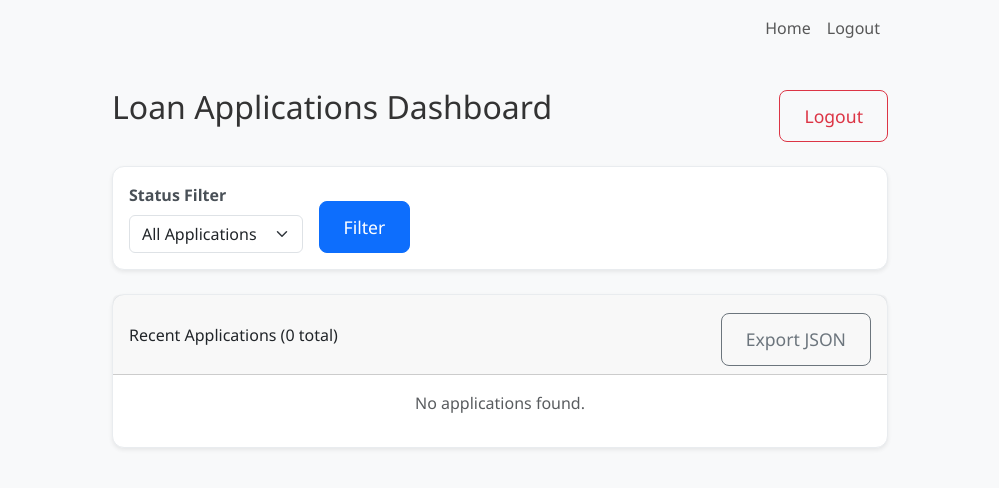
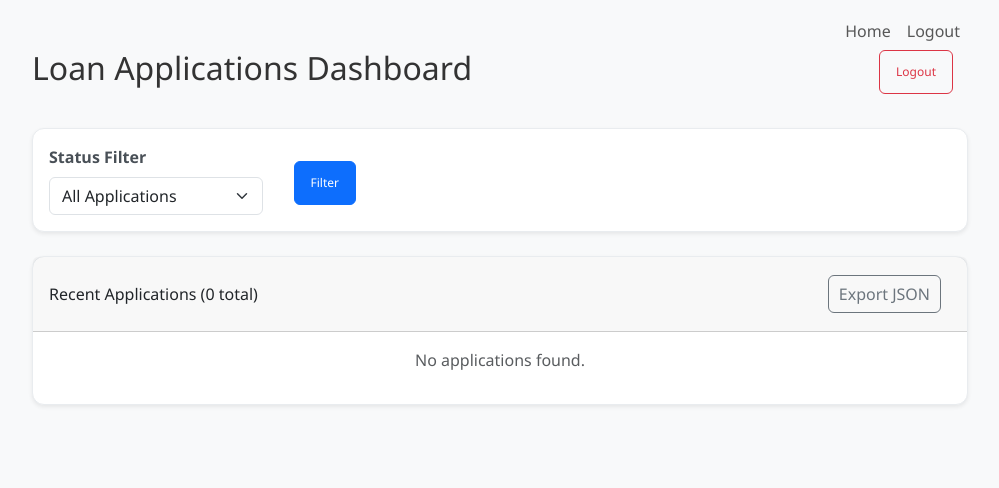
Before and after one commit to tshihab07/Intelligent-Loan-Approval-Prediction-System, a Flask app: page /admin in a window 1280 px wide. Shown: the top 488 px of the page, without its empty margins (140-1139 px from the left). Run offline with Flask 3, Linux system fonts and the light colour scheme; a user stored in the database is signed in; data that the repository does not hold is empty; parts of the project's set-up code (start-up, migrations or seed data) failed here and were passed over.

Commit message:
style: repositionized buttons and fix redundancy issue

```diff
--- a/static/css/style.css
+++ b/static/css/style.css
@@ -5,14 +5,15 @@ body {
 }
 
 .container {
-    max-width: 800px;
+    max-width: 960px;
+    margin-bottom: -45px;
 }
 
 /* Enhanced form styling */
 .form-control {
     border: 2px solid #ced4da;
     border-radius: 8px;
-    padding: 12px 16px;
+    padding: 10px 16px;
     font-size: 1rem;
     transition: border-color 0.3s ease, box-shadow 0.3s ease;
 }
@@ -30,10 +31,31 @@ body {
 }
 
 .btn {
-    margin-top: 10px;
-    padding: 12px 24px;
-    font-size: 1.1rem;
-    border-radius: 8px;
+    width: auto;
+    margin: 10px 15px;
+    padding: 12px 16px;
+    font-size: 0.75rem;
+    border-radius: 6px;
+}
+
+.btn-outline-primary {
+    margin: 10px 10px;
+    padding: 6px 18px;
+    font-size: 1rem;
+    border-radius: 6px;
+    border: 1px solid #0d6efd;
+}
+
+.btn-outline-secondary {
+    margin: 10px 10px;
+    padding: 6px 10px;
+    font-size: 1rem;
+    border-radius: 6px;
+    border: 1px solid #6C757D;
+}
+
+.custom-btn {
+    font-size: 1rem;
 }
 
 /* Radio button styling */
@@ -46,7 +68,7 @@ body {
     background-repeat: no-repeat;
     background-position: center;
     background-size: contain;
-    border: 2px solid #ced4da;
+    border: 1px solid #0f72e4;
     -webkit-appearance: none;
     appearance: none;
     color-adjust: exact;
@@ -54,13 +76,13 @@ body {
 }
 
 .form-check-input:checked {
-    background-color: #0d6efd;
-    border-color: #0d6efd;
+    background-color: #0f72e4;
+    border-color: #e41e0f;
     background-image: url("image/svg+xml,%3csvg xmlns='http://www.w3.org/2000/svg' viewBox='0 0 20 20'%3e%3cpath fill='none' stroke='%23fff' stroke-linecap='round' stroke-linejoin='round' stroke-width='3' d='m6 10 3 3 6-6'/%3e%3c/svg%3e");
 }
 
 .form-check-input:focus {
-    border-color: #0d6efd;
+    border-color: #0f72e4;
     box-shadow: 0 0 0 0.25rem rgba(13, 110, 253, 0.25);
 }
 
@@ -88,7 +110,13 @@ body {
     margin-bottom: 1rem;
     border-radius: 12px;
     border: 1px solid #e9ecef;
+    padding: 0;
 }
+
+.card-body {
+    padding: 1rem !important;
+}
+
 
 /* Table styling */
 .table th {
```
